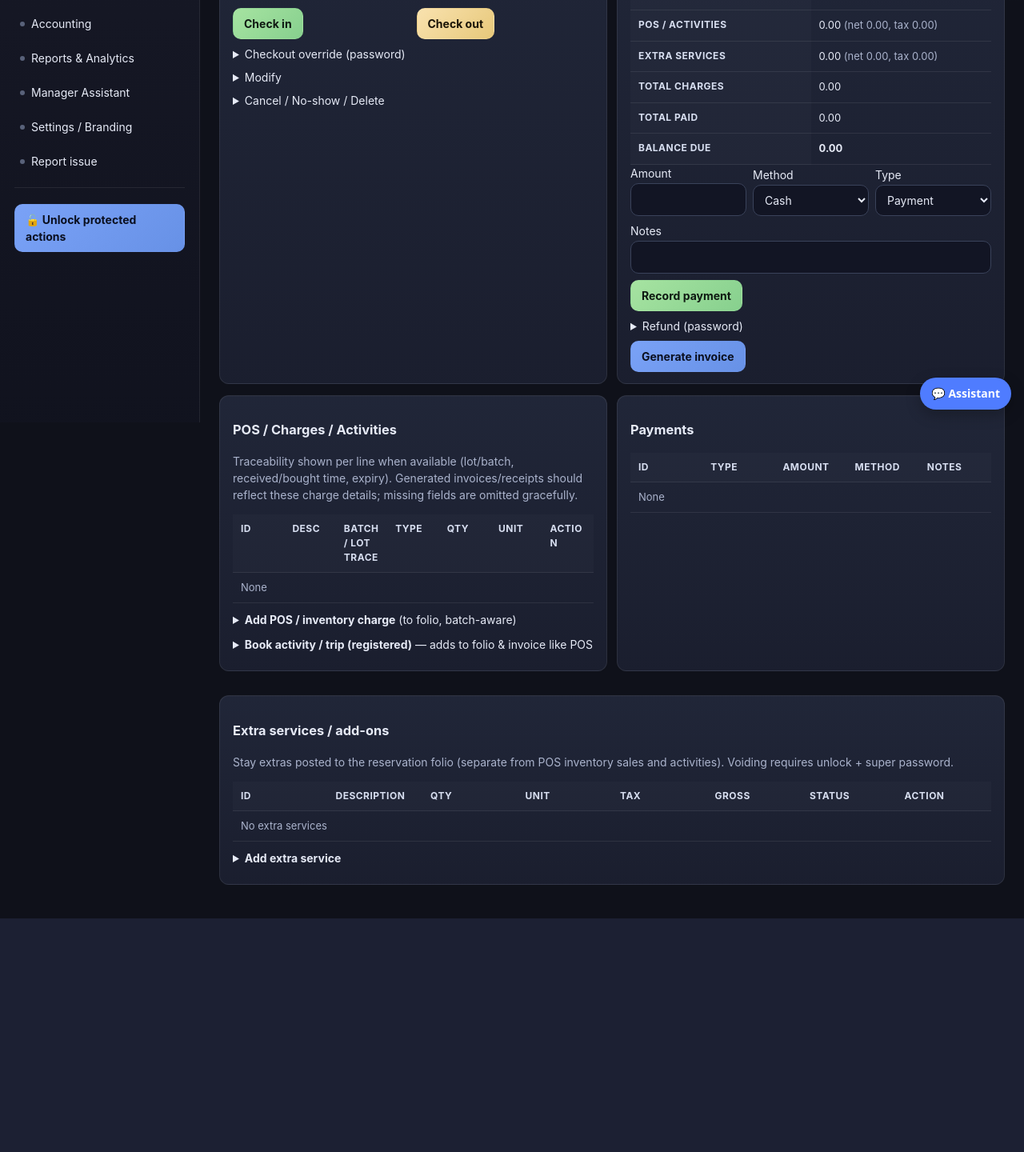
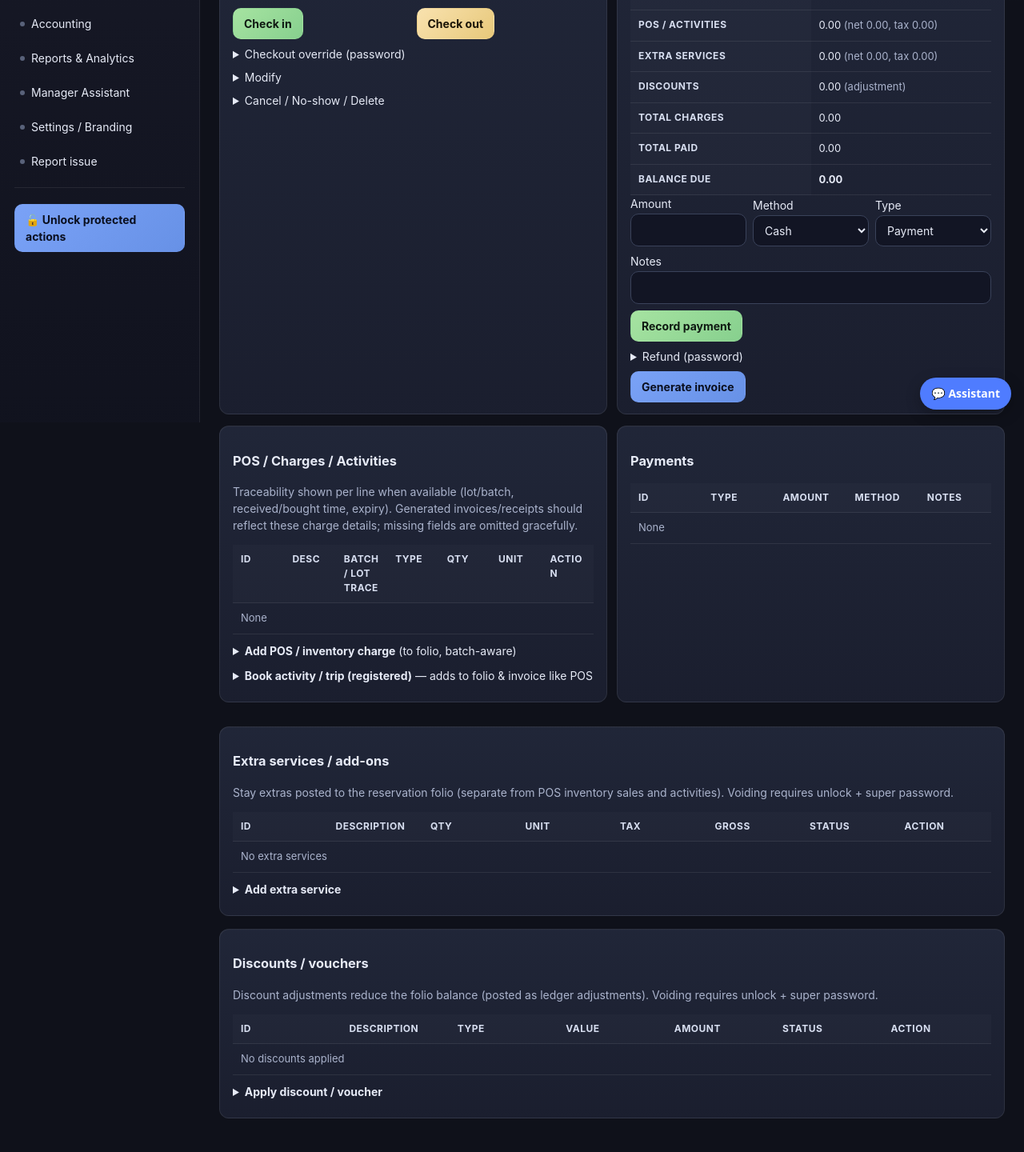
Before and after one commit to Michaelhehelmy/property-manager-tui, a FastAPI app: template ui/web/templates/reservations/detail.html in a window 1280 px wide. Shown: the part 272-1712 px from the top of the page at 80% size. Before the commit the page ends 1420 px from the top, so only its background shows below. Run offline with FastAPI, Linux system fonts and the light colour scheme; the template is opened without the code that fills it, so the values that code supplies are empty; some libraries are stand-ins or nearby versions.

Commit message:
Expose reservation discounts and vouchers in web UI
- Add reservation detail routes/UI to apply and void discounts/vouchers and display discount adjustments in folio breakdown
- Additive UI wiring on top of schema v13 discount/payment hardening foundation

```diff
--- a/ui/web/templates/reservations/detail.html
+++ b/ui/web/templates/reservations/detail.html
@@ -37,6 +37,7 @@
       <tr><th>Accommodation</th><td>{{ "%.2f"|format(folio.accommodation_gross or 0) }} <span class="muted">(net {{ "%.2f"|format(folio.accommodation_net or 0) }}, tax {{ "%.2f"|format(folio.accommodation_tax or 0) }})</span></td></tr>
       <tr><th>POS / Activities</th><td>{{ "%.2f"|format(folio.pos_gross or 0) }} <span class="muted">(net {{ "%.2f"|format(folio.pos_net or 0) }}, tax {{ "%.2f"|format(folio.pos_tax or 0) }})</span></td></tr>
       <tr><th>Extra services</th><td>{{ "%.2f"|format(folio.services_gross or 0) }} <span class="muted">(net {{ "%.2f"|format(folio.services_net or 0) }}, tax {{ "%.2f"|format(folio.services_tax or 0) }})</span></td></tr>
+      <tr><th>Discounts</th><td>{{ "%.2f"|format(folio.discounts_gross or 0) }} <span class="muted">(adjustment)</span></td></tr>
       <tr><th>Total charges</th><td>{{ "%.2f"|format(folio.total_charges or 0) }}</td></tr>
       <tr><th>Total paid</th><td>{{ "%.2f"|format(folio.total_paid or 0) }}</td></tr>
       <tr><th>Balance due</th><td><strong>{{ "%.2f"|format(folio.balance_due or 0) }}</strong></td></tr>
@@ -138,4 +139,24 @@
     {% if not service_catalog %}<p class="muted">No active service catalog items. Catalog can be managed via services/API (settings UI coming in later slices).</p>{% endif %}
   </details>
 </div>
+
+<div class="panel" style="margin-top:16px"><h3>Discounts / vouchers</h3>
+  <p class="muted">Discount adjustments reduce the folio balance (posted as ledger adjustments). Voiding requires unlock + super password.</p>
+  <div class="table-wrap"><table><tr><th>ID</th><th>Description</th><th>Type</th><th>Value</th><th>Amount</th><th>Status</th><th>Action</th></tr>
+  {% for d in reservation_discounts or [] %}<tr>
+    <td>{{d['id']}}</td><td>{{d['description']}}{% if d['voucher_code'] %} <span class="muted">({{d['voucher_code']}})</span>{% endif %}</td>
+    <td>{{d['discount_type']}}</td><td>{{d['value']}}</td><td>{{"%.2f"|format(d['amount'] or 0)}}</td><td>{{d['status']}}</td>
+    <td>{% if d['status']=='applied' and not d['voided_at'] %}<form method="post" action="/reservations/{{r['id']}}/discounts/{{d['id']}}/void" class="inline"><input type="hidden" name="csrf" value="{{ csrf_token }}"/><input type="password" name="password" placeholder="Pwd" style="width:90px;display:inline-block"/><button class="err" title="Void discount (requires super password)">Void</button></form>{% else %}—{% endif %}</td>
+  </tr>{% else %}<tr><td colspan="7" class="muted">No discounts applied</td></tr>{% endfor %}</table></div>
+  <details style="margin-top:10px"><summary><strong>Apply discount / voucher</strong></summary>
+    <form method="post" action="/reservations/{{r['id']}}/discounts/apply"><input type="hidden" name="csrf" value="{{ csrf_token }}"/>
+      <label>Voucher code (optional)<input name="voucher_code" placeholder="Code (if using a voucher)"/></label>
+      <div class="row"><label>Type<select name="discount_type"><option value="amount">Amount</option><option value="percent">Percent</option></select></label><label>Value<input name="value" type="number" step="0.01" placeholder="Amount or %"/></label></div>
+      <label>Description<input name="description" placeholder="Reason / description"/></label>
+      <label>Notes<input name="notes"/></label>
+      <button class="ok" type="submit" title="Apply discount to folio">Apply discount</button>
+    </form>
+  </details>
+</div>
+
 {% endblock %}
```
Also changed, not shown: ui/web/routes/reservations.py (+34 -0 lines).
